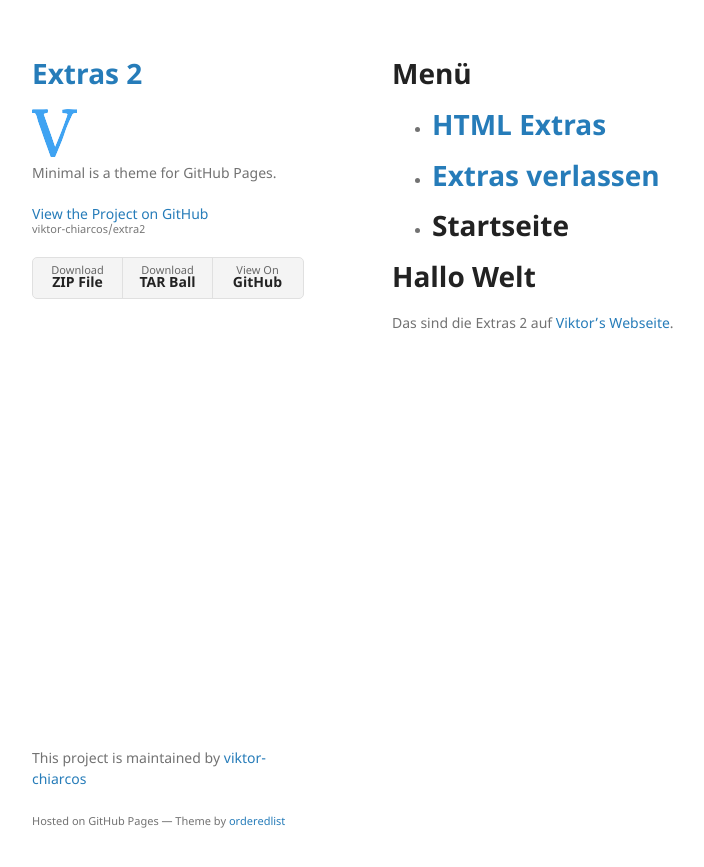
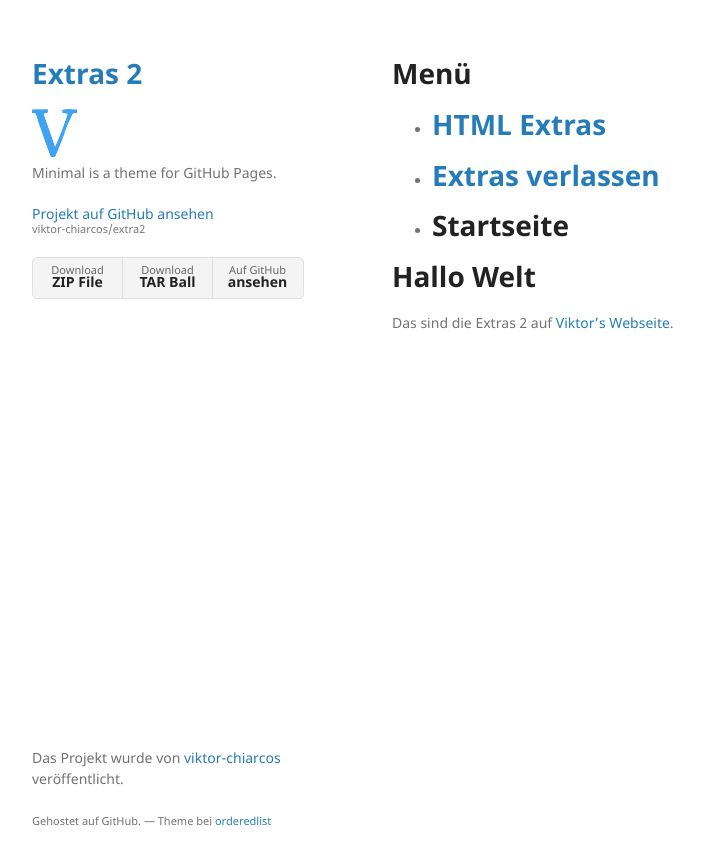
Before and after one commit to viktor-chiarcos/extra2, a Jekyll site: the page built from index.md, in a window 1280 px wide. Shown: the top 867 px of the page, without its empty margins (178-882 px from the left). Built offline with Jekyll 4.4.1, drawn with Linux system fonts in a browser that asks for light colours.

Commit message:
Update default.html

```diff
--- a/_layouts/default.html
+++ b/_layouts/default.html
@@ -25,18 +25,18 @@
         <p>{{ site.description | default: site.github.project_tagline }}</p>
 
         {% if site.github.is_project_page %}
-        <p class="view"><a href="{{ site.github.repository_url }}">View the Project on GitHub <small>{{ site.github.repository_nwo }}</small></a></p>
+        <p class="view"><a href="{{ site.github.repository_url }}">Projekt auf GitHub ansehen <small>{{ site.github.repository_nwo }}</small></a></p>
         {% endif %}
 
         {% if site.github.is_user_page %}
-        <p class="view"><a href="{{ site.github.owner_url }}">View My GitHub Profile</a></p>
+        <p class="view"><a href="{{ site.github.owner_url }}">Benutzerkonto ansehen</a></p>
         {% endif %}
 
         {% if site.show_downloads %}
         <ul class="downloads">
           <li><a href="{{ site.github.zip_url }}">Download <strong>ZIP File</strong></a></li>
           <li><a href="{{ site.github.tar_url }}">Download <strong>TAR Ball</strong></a></li>
-          <li><a href="{{ site.github.repository_url }}">View On <strong>GitHub</strong></a></li>
+          <li><a href="{{ site.github.repository_url }}">Auf GitHub<strong>ansehen</strong></a></li>
         </ul>
         {% endif %}
       </header>
@@ -47,9 +47,9 @@
       </section>
       <footer>
         {% if site.github.is_project_page %}
-        <p>This project is maintained by <a href="{{ site.github.owner_url }}">{{ site.github.owner_name }}</a></p>
+        <p></p>Das Projekt wurde von <a href="{{ site.github.owner_url }}">{{ site.github.owner_name }}</a> veröffentlicht.</p>
         {% endif %}
-        <p><small>Hosted on GitHub Pages &mdash; Theme by <a href="https://github.com/orderedlist">orderedlist</a></small></p>
+        <p><small>Gehostet auf GitHub. &mdash; Theme bei <a href="https://github.com/orderedlist">orderedlist</a></small></p>
       </footer>
     </div>
     <script src="{{ "/assets/js/scale.fix.js" | relative_url }}"></script>
```
